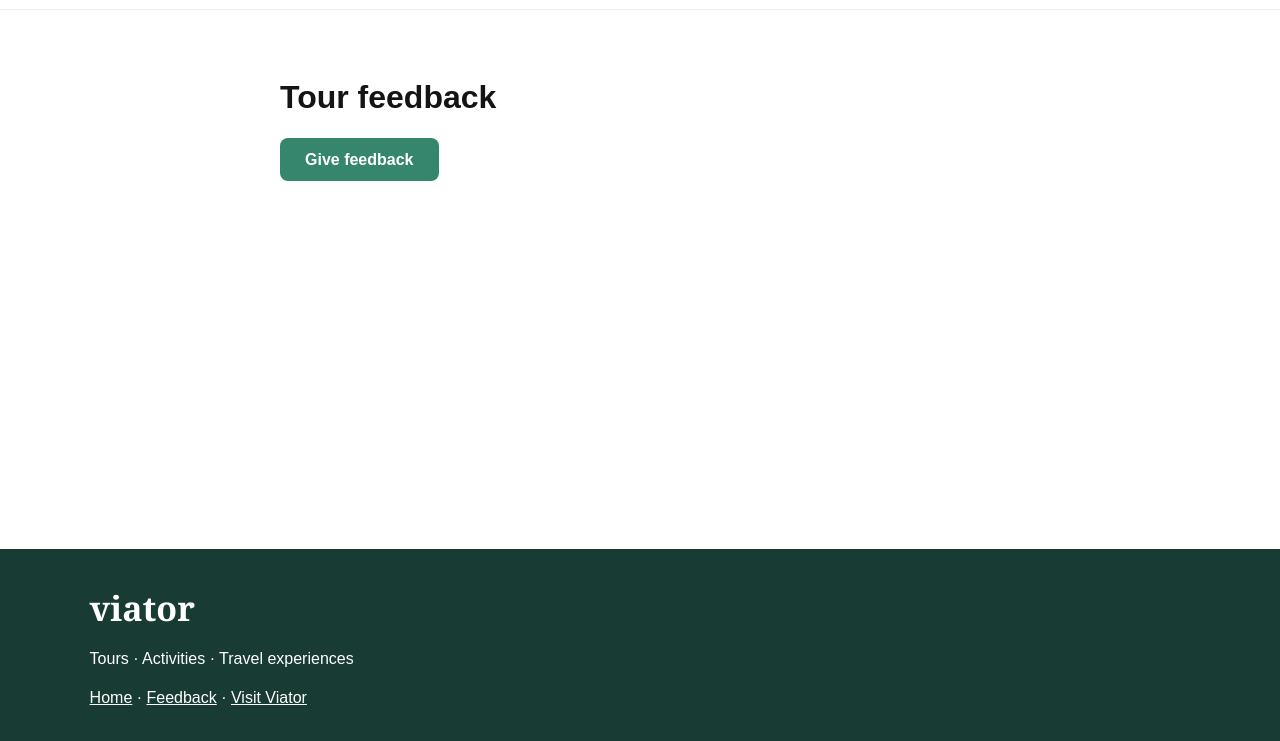
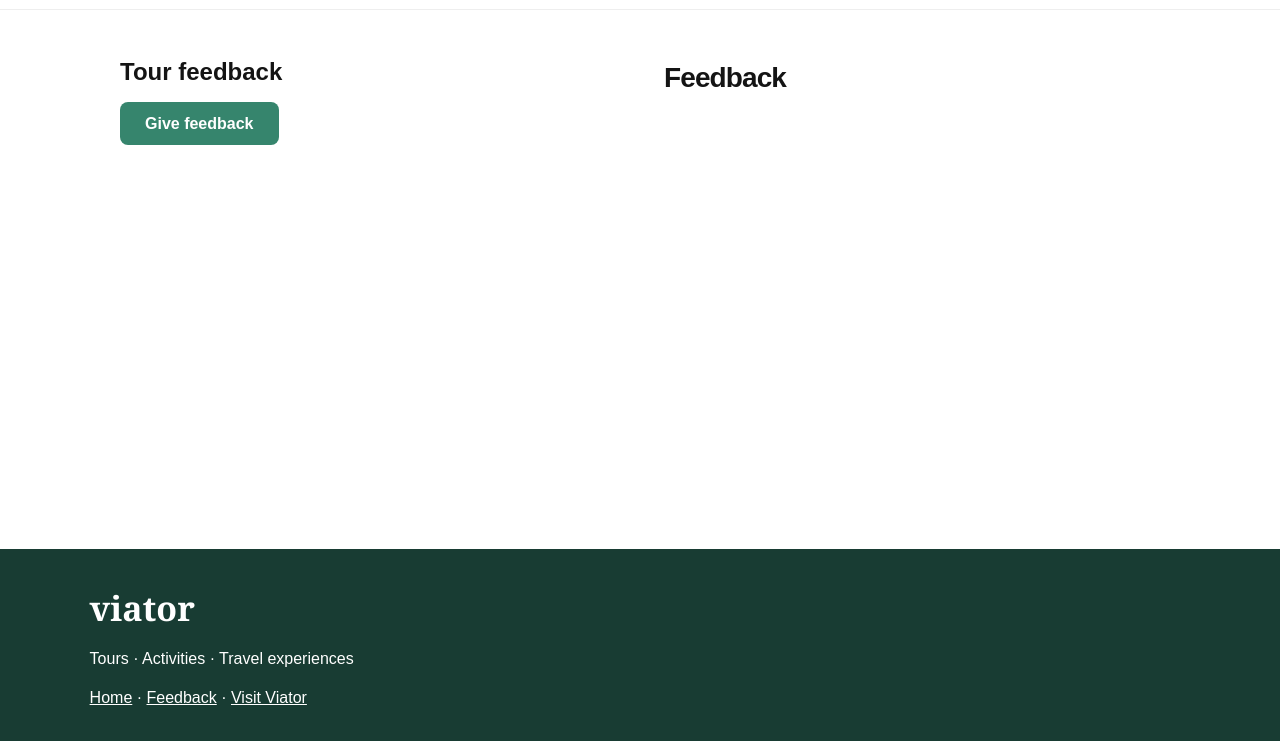
Before and after one commit to khaledismail-sandbox/Viator-Demo, a plain HTML site: page feedback.html in a window 1280 px wide. Shown: the part 55-796 px from the top of the page. Drawn offline with Linux system fonts and the light colour scheme; no server answers.

Commit message:
Add files via upload

```diff
--- a/feedback.html
+++ b/feedback.html
@@ -8,7 +8,10 @@
   <link rel="stylesheet" href="style.css">
   <style>
     body { min-height: 100vh; min-height: 100dvh; display: flex; flex-direction: column; }
-    main { flex: 1; width: min(100% - 40px, 720px); margin: 3rem auto; }
+    main { flex: 1; width: min(100% - 40px, 1040px); margin: 3rem auto;
+      display: grid; grid-template-columns: repeat(2, minmax(0, 1fr)); gap: 3rem; align-content: start; }
+    main h1, #feedback-heading { margin: 0 0 1rem; }
+    @media (max-width: 700px) { main { grid-template-columns: 1fr; } }
     #card-slot { margin-top: 1rem; min-height: 2px; }
     #card-status:empty { display: none; }
   </style>
@@ -17,10 +20,15 @@
 <body>
 <header><div class="bar"><a class="brand" href="index.html#home" aria-label="Viator home"><img src="images/viator.svg" width="100" height="25" alt="Viator"><small>a Tripadvisor company</small></a><a href="index.html#destinations">Discover ﹀</a><div class="nav"><a aria-label="Language and currency" href="https://www.viator.com/">◎</a><a aria-label="Wishlist" href="https://www.viator.com/wishlists">♡</a><a aria-label="Help Center" href="https://www.viator.com/help">ⓘ</a><a aria-label="Rewards" href="https://www.viator.com/rewards">♧</a><a class="login" href="https://www.viator.com/login">Log in</a></div></div></header>
   <main>
-    <h1>Tour feedback</h1>
-    <button type="button" class="btn" id="give-feedback" aria-controls="card-slot">Give feedback</button>
-    <section id="card-slot" aria-label="Feedback"></section>
-    <p id="card-status" role="status"></p>
+    <section>
+      <h1>Tour feedback</h1>
+      <button type="button" class="btn" id="give-feedback" aria-controls="card-slot">Give feedback</button>
+      <section id="card-slot" aria-label="Feedback"></section>
+      <p id="card-status" role="status"></p>
+    </section>
+    <section>
+      <h2 id="feedback-heading">Feedback</h2>
+    </section>
   </main>
   <script>
     const feedbackButton = document.getElementById('give-feedback');
```
